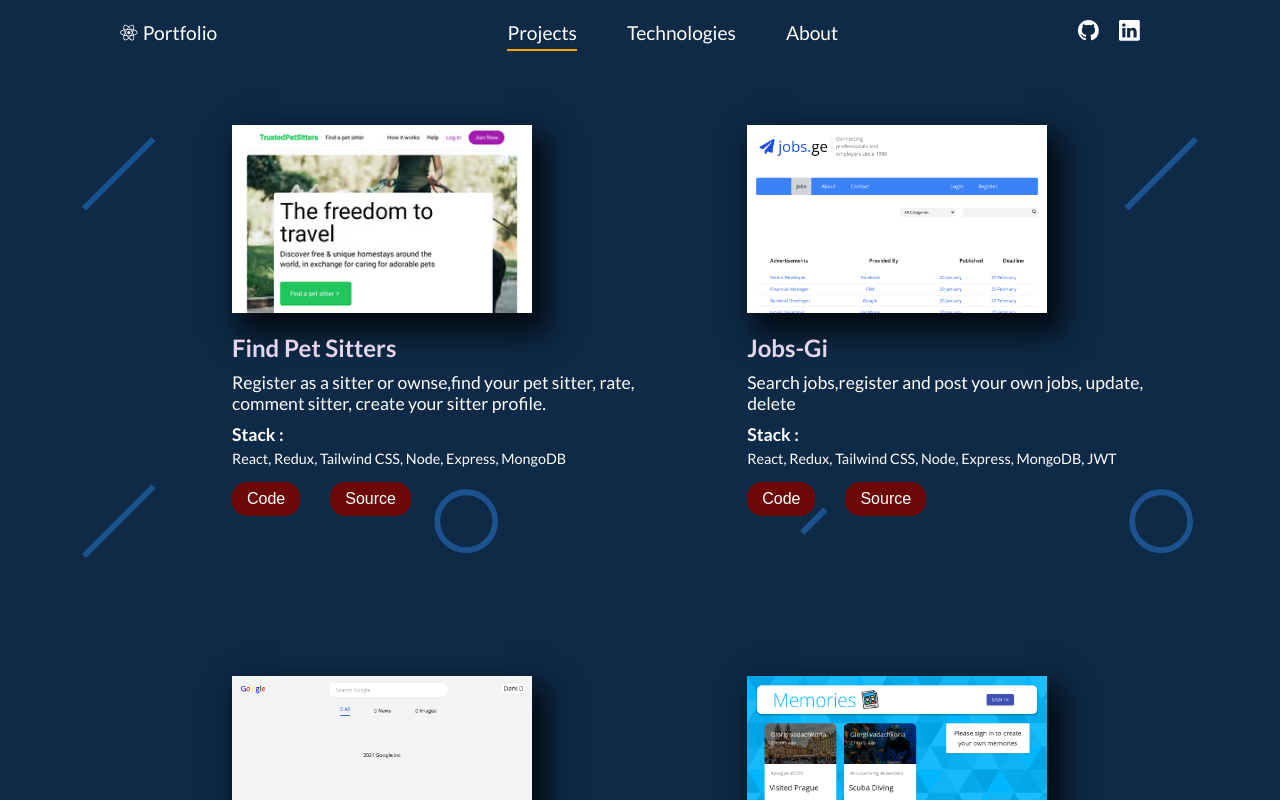
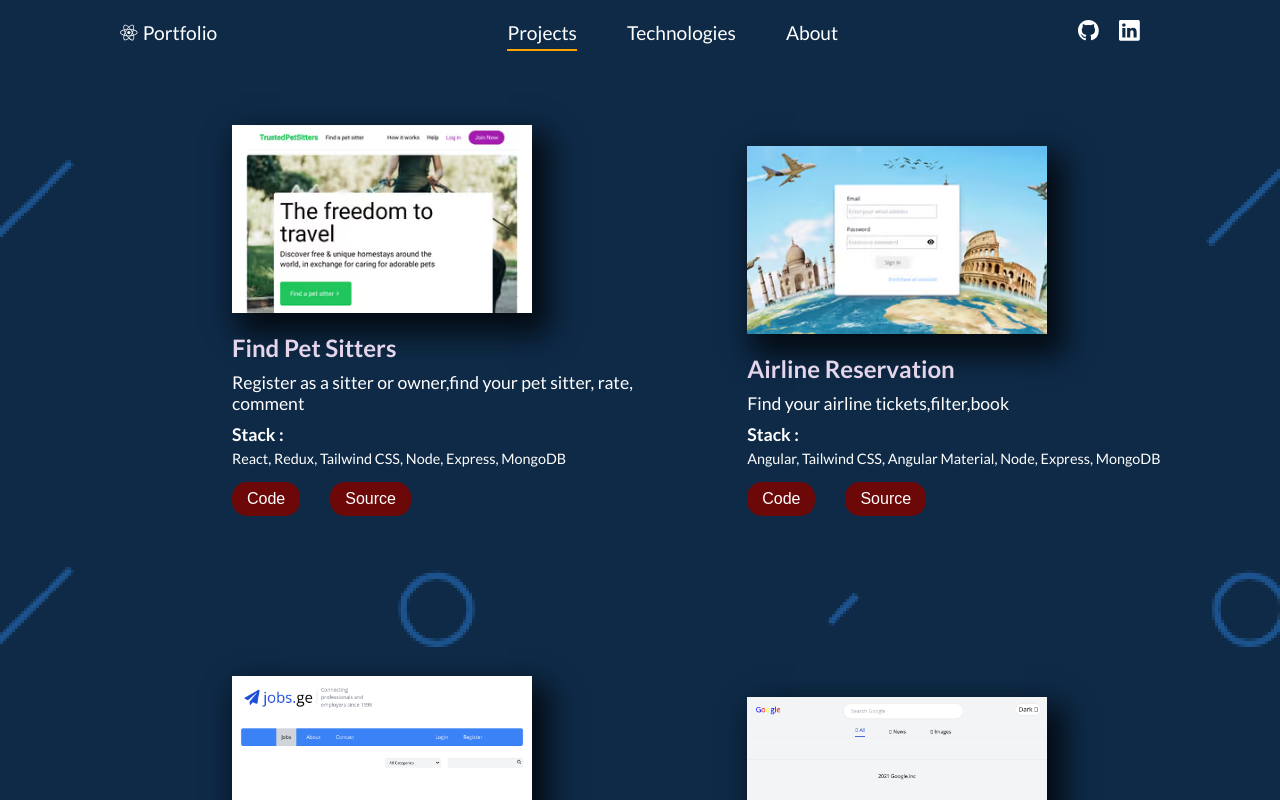
Before and after one commit to GigiDev7/Portfolio, a React (Create React App) app: page /projects in a window 1280 px wide. Shown: the top 800 px of the page. Built offline with nearby package versions, Linux system fonts and the light colour scheme.

Commit message:
added new project

```diff
--- a/src/projectsData.js
+++ b/src/projectsData.js
@@ -10,11 +10,12 @@ import image9 from './img/image9.png';
 import image10 from './img/image10.png';
 import image11 from './img/image11.png';
 import image12 from './img/image12.avif';
+import image13 from './img/image13.avif';
 
 const projectsData = [
   {
     title: 'Find Pet Sitters',
-    description: 'Register as a sitter or ownse,find your pet sitter, rate, comment sitter, create your sitter profile.',
+    description: 'Register as a sitter or owner,find your pet sitter, rate, comment',
     stack: [
       'React',
       'Redux',
@@ -23,9 +24,24 @@ const projectsData = [
       'Express',
       'MongoDB'
     ],
-    code: '',
+    code: 'https://github.com/GigiDev7?tab=repositories',
     source: 'https://pet-sitter-pr.netlify.app/',
     image: image12
+  },
+  {
+    title: "Airline Reservation",
+    description: 'Find your airline tickets,filter,book',
+    stack: [
+      'Angular',
+      'Tailwind CSS',
+      'Angular Material',
+      'Node',
+      'Express',
+      'MongoDB'
+    ],
+    code: 'https://github.com/GigiDev7?tab=repositories',
+    source: 'https://airline-reservation-pr.netlify.app/',
+    image: image13
   },
   {
     title: 'Jobs-Gi',
```
Also changed, not shown: src/img/image13.avif (added).
